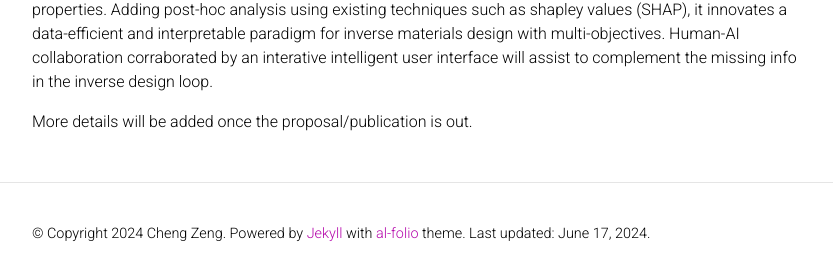
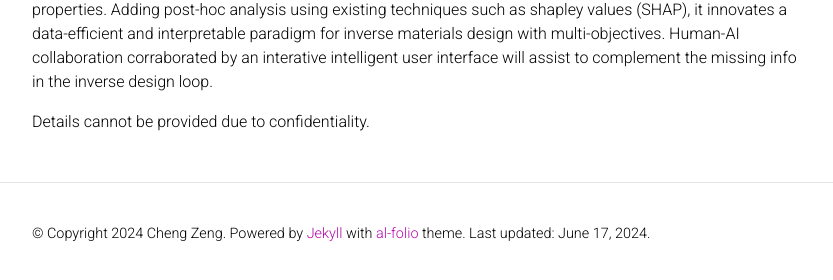
Before and after one commit to cengc13/website, a Jekyll site: the page built from _projects/charmed.md, in a window 1280 px wide and 1085 px high. Shown: the part 800-1080 px from the top of the window, without its empty margins (223-1056 px from the left). Built offline with Jekyll 4.4.1, drawn with Linux system fonts in a browser that asks for light colours; comment, search, counter and statistics services are not loaded; a style sheet for code colours, icons or effects is not loaded.

Commit message:
skip details of proposals

```diff
--- a/_projects/charmed.md
+++ b/_projects/charmed.md
@@ -13,4 +13,4 @@
 
 In collaboration with [Zulqarnain Khan](https://scholar.google.com/citations?view_op=list_works&hl=en&hl=en&user=rYq6RQ4AAAAJ&sortby=pubdate) and [Mahsan Nourani](https://scholar.google.com/citations?user=tf4o6WYAAAAJ), we propose to use a custom semi-supervised variational autoencoder to disentangle the relationship between compositions and multiple materials property. This approach includes a recognition (encoder) and a genreative (decoder) model. By using informative priors for the target properties and inputs, we can learn the composition-property relationship in a disentangled and data-efficient way. Besides, it allows us to generate a target material with pre-defined mutliple materials properties. Adding post-hoc analysis using existing techniques such as shapley values (SHAP), it innovates a data-efficient and interpretable paradigm for inverse materials design with multi-objectives. Human-AI collaboration corraborated by an interative intelligent user interface will assist to complement the missing info in the inverse design loop.
 
-More details will be added once the proposal/publication is out.
+Details cannot be provided due to confidentiality.
```
